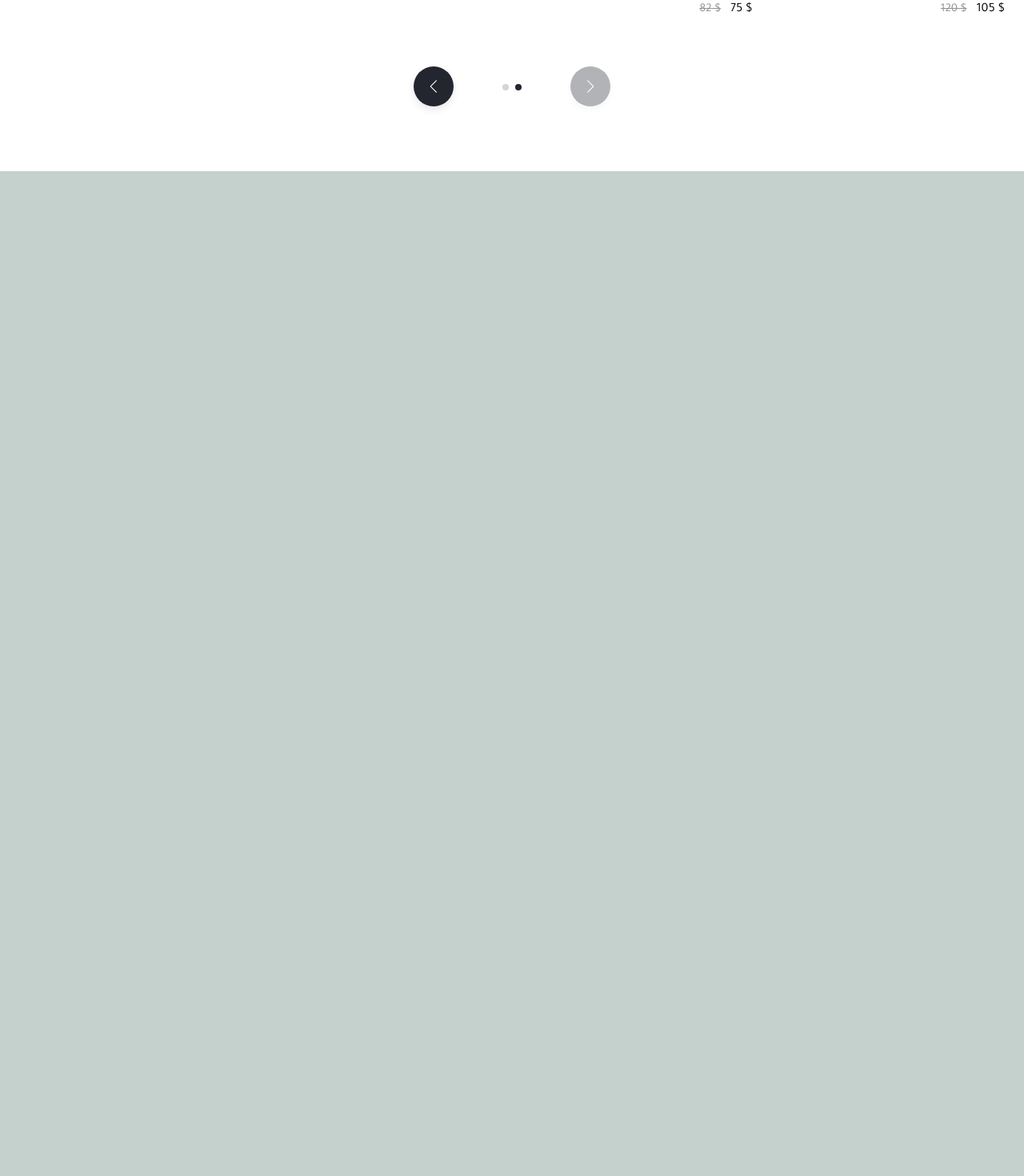
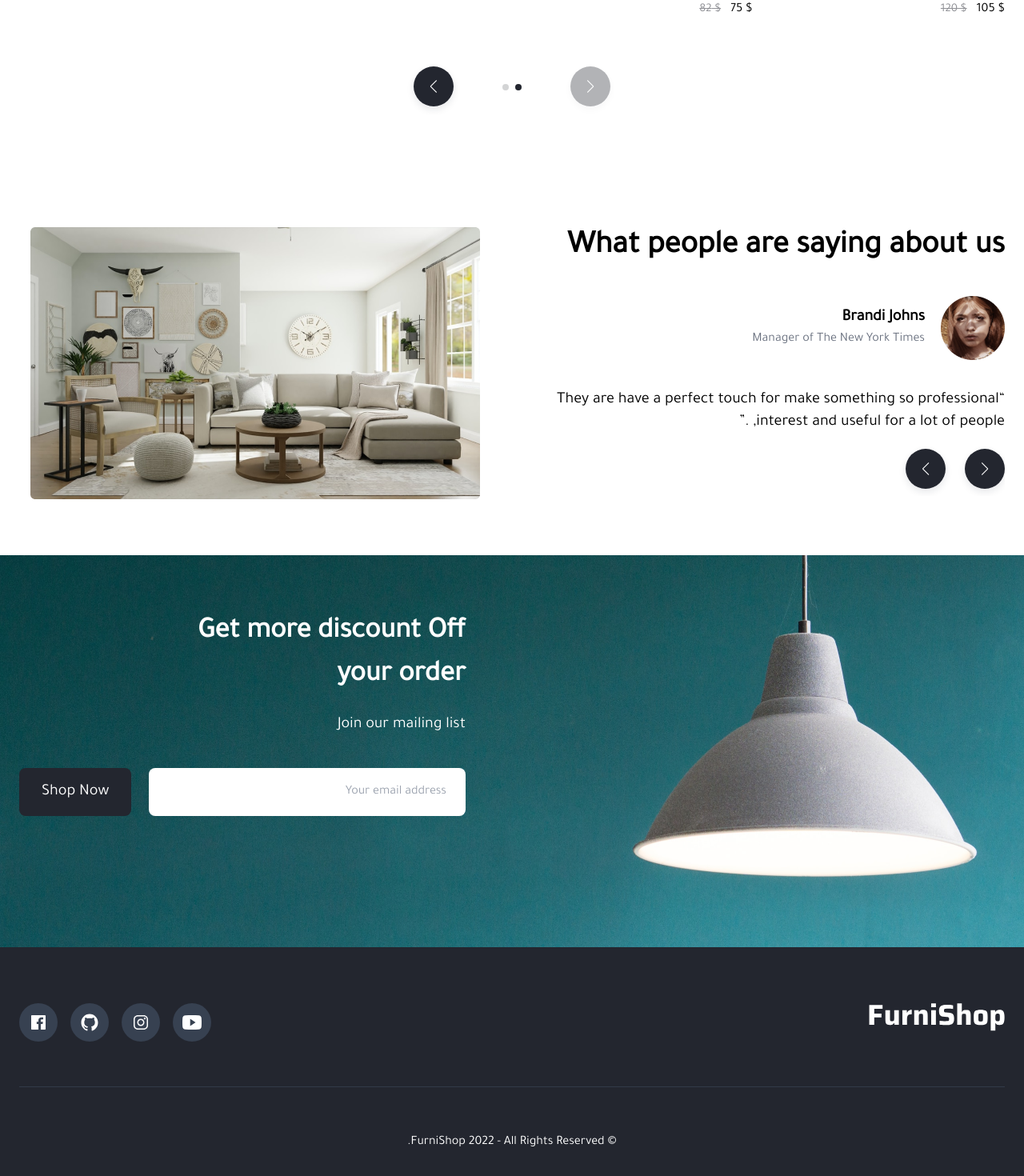
Before and after one commit to Firas001/learn-react, a React (Create React App) app: page / in a window 1280 px wide. Shown: the part 4038-5508 px from the top of the page at 80% size. Before the commit the page ends 4252 px from the top, so only its background shows below. Built offline with nearby package versions, Linux system fonts and the light colour scheme.

Commit message:
footer component

```diff
--- a/src/App.js
+++ b/src/App.js
@@ -5,6 +5,9 @@ import {
   NewItems,
   FeaturesSecond,
   Products,
+  Testimonial,
+  Newsletter,
+  Footer,
 } from "./components/index";
 
 const App = () => {
@@ -16,6 +19,9 @@ const App = () => {
       <NewItems />
       <FeaturesSecond />
       <Products />
+      <Testimonial />
+      <Newsletter />
+      <Footer />
     </div>
   );
 };
--- a/src/components/Footer.js
+++ b/src/components/Footer.js
@@ -1,5 +1,38 @@
-const Footer = (props) => {
-  return <div className="container font-tajawal ms-32">{props.text}</div>;
+import React from "react";
+
+// import logo
+import Logo from "../assets/img/logo.svg";
+
+// import data
+import { footer } from "../data";
+
+const Footer = () => {
+  return (
+    <footer className="section bg-primary text-white">
+      <div className="container mx-auto">
+        <div className="flex flex-col lg:flex-row justify-between border-b border-opacity-75 border-gray-700 pb-7 lg:pb-14 mb-14">
+          <a className="mb-6 lg:mb-0" href="#">
+            <img src={Logo} alt="" />
+          </a>
+          <div className="flex gap-x-4">
+            {footer.social.map((item, index) => {
+              return (
+                <div
+                  className="w-12 h-12 text-2xl bg-gray-700 hover:bg-accent rounded-full flex justify-center items-center transition-all"
+                  key={index}
+                >
+                  <a href="#">{item.icon}</a>
+                </div>
+              );
+            })}
+          </div>
+        </div>
+        <p className="text-center">
+          &copy; FurniShop 2022 - All Rights Reserved.
+        </p>
+      </div>
+    </footer>
+  );
 };
 
 export default Footer;
--- /dev/null
+++ b/src/components/Newsletter.js
@@ -0,0 +1,32 @@
+import React from "react";
+
+// import data
+import { newsletter } from "../data";
+
+const Newsletter = () => {
+  const { title, subtitle, placeholder, buttonText } = newsletter;
+  return (
+    <section className="section bg-newsletter min-h-[490px]">
+      <div className="container mx-auto flex justify-center lg:justify-end">
+        <div className="w-full max-w-[558px] text-center lg:text-right text-white">
+          <h2 className="text-4xl font-semibold max-w-[350px] mx-auto lg:mx-0 mb-5 leading-normal">
+            {title}
+          </h2>
+          <p className="text-xl font-light mb-10">{subtitle}</p>
+          <div className="flex flex-col lg:flex-row gap-[22px]">
+            <input
+              className=" h-[60px] px-6 outline-none placeholder:text-gray-400 text-gray-600 rounded-lg lg:flex-1"
+              type="text"
+              placeholder={placeholder}
+            />
+            <button className="bg-primary h-[60px] hover:bg-slate-900 px-7 rounded-lg font-medium text-xl transition-all">
+              {buttonText}
+            </button>
+          </div>
+        </div>
+      </div>
+    </section>
+  );
+};
+
+export default Newsletter;
--- /dev/null
+++ b/src/components/Testimonial.js
@@ -0,0 +1,30 @@
+import React from "react";
+
+// import components
+import TestimonialSlider from "./TestimonialSlider";
+// import data
+import { testimonial } from "../data";
+
+const Testimonial = () => {
+  const { image, title } = testimonial;
+  return (
+    <section className="section">
+      <div className="container mx-auto">
+        <div className="flex flex-col lg:flex-row lg:gap-x-10 gap-y-2">
+          <div className="lg:max-w-[50%]">
+            {/* title */}
+            <h2 className="title mb-9">{title}</h2>
+            {/* slider */}
+            <TestimonialSlider />
+          </div>
+          {/* image */}
+          <div className="order-1">
+            <img src={image.type} alt="" />
+          </div>
+        </div>
+      </div>
+    </section>
+  );
+};
+
+export default Testimonial;
--- /dev/null
+++ b/src/components/TestimonialSlider.js
@@ -0,0 +1,43 @@
+import React from "react";
+// import swiper react components
+import { Swiper, SwiperSlide } from "swiper/react";
+// import swiper styles
+import "swiper/css";
+import "swiper/css/navigation";
+// import required modules
+import { Autoplay, Navigation } from "swiper";
+// import data
+import { testimonial } from "../data";
+
+const TestimonialSlider = () => {
+  return (
+    <Swiper
+      className="testimonialSlider"
+      navigation={true}
+      autoplay={true}
+      modules={[Navigation, Autoplay]}
+    >
+      {testimonial.persons.map((person, index) => {
+        const { avatar, name, occupation, message } = person;
+        return (
+          <SwiperSlide key={index}>
+            <div className="flex flex-col min-h-[250px]">
+              <div className="flex items-center gap-x-5 mb-9">
+                {/* avatar */}
+                <img src={avatar.type} alt="" />
+                <div>
+                  <div className="text-xl font-semibold">{name}</div>
+                  <div className="text-gray-500">{occupation}</div>
+                </div>
+              </div>
+              {/* text */}
+              <div className="text-xl max-w-[570px]">{message}</div>
+            </div>
+          </SwiperSlide>
+        );
+      })}
+    </Swiper>
+  );
+};
+
+export default TestimonialSlider;
--- a/src/components/index.js
+++ b/src/components/index.js
@@ -1,7 +1,9 @@
 export { default as Header } from "./Header";
-export { default as Footer } from "./Footer";
 export { default as Hero } from "./Hero";
 export { default as Features } from "./Features";
 export { default as NewItems } from "./NewItems";
 export { default as FeaturesSecond } from "./FeaturesSecond";
 export { default as Products } from "./Products";
+export { default as Newsletter } from "./Newsletter";
+export { default as Testimonial } from "./Testimonial";
+export { default as Footer } from "./Footer";
--- a/src/components/slider.css
+++ b/src/components/slider.css
@@ -52,11 +52,11 @@
 }
 
 .testimonialSlider .swiper-button-prev {
-  left: 0;
+  right: 0;
 }
 
 .testimonialSlider .swiper-button-next {
-  left: 12%;
+  right: 12%;
 }
 
 @media (max-width: 768px) {
```
Also changed, not shown: src/assets/img/newsletter.png.
